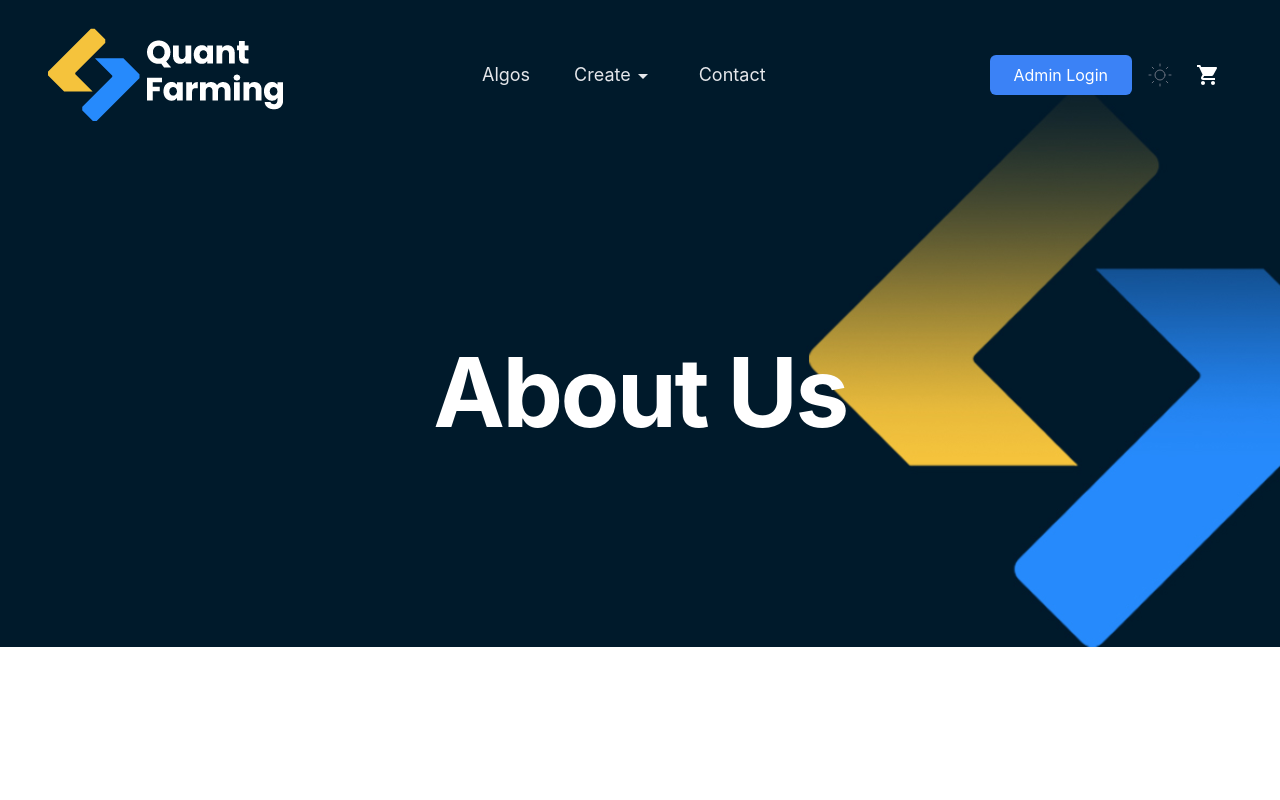
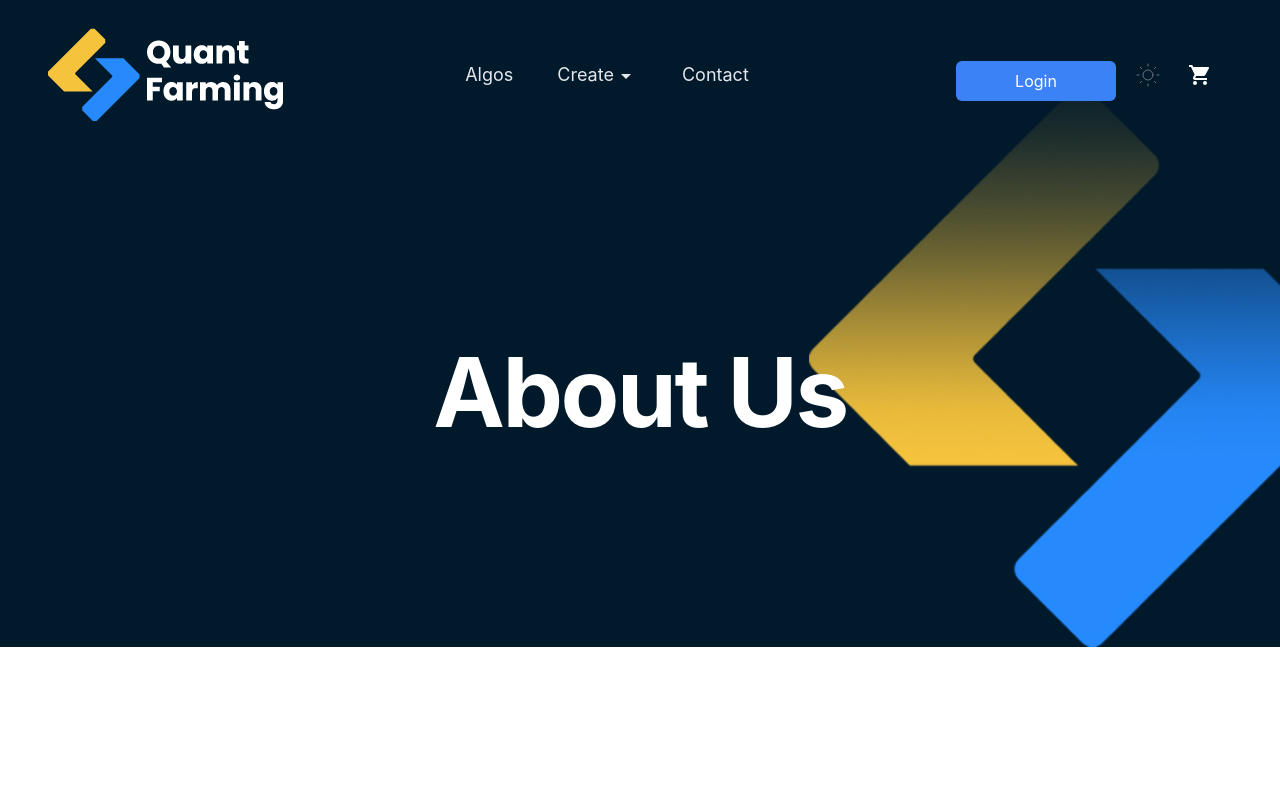
Before and after one commit to FaisalDeveloper113/QIG-LandingPage, a Next.js app in the folder nextly-template-main/: page /aboutUs in a window 1280 px wide. Shown: the top 800 px of the page. Built offline with nearby package versions, Linux system fonts and the light colour scheme.

Commit message:
Updated User and Admin Login

```diff
--- a/nextly-template-main/components/navbar.js
+++ b/nextly-template-main/components/navbar.js
@@ -21,8 +21,8 @@ import 'react-toastify/dist/ReactToastify.css';
 import { toast } from 'react-toastify';
 
 const Navbar = (isAddCartOpen) => {
-  const navigation = [ "Algos", "Create", "Contact"];;//["About Us", "Algos", "Create", "Contact", "Blog"];
-  const Mobnavigation = [ "Algos", "Contact"]; //["About Us", "Algos", "Contact", "Blog"];
+  const navigation = ["Algos", "Create", "Contact"];;//["About Us", "Algos", "Create", "Contact", "Blog"];
+  const Mobnavigation = ["Algos", "Contact"]; //["About Us", "Algos", "Contact", "Blog"];
   const [open, setOpen] = React.useState(false);
 
   const [isModalOpen, setIsModalOpen] = useState(false);
@@ -75,8 +75,6 @@ const Navbar = (isAddCartOpen) => {
     setShowDropdown(false);
 
   };
-
-
 
   return (
     <div className="w-full relative">
@@ -181,24 +179,20 @@ const Navbar = (isAddCartOpen) => {
                       )}
                     </Disclosure>
 
-                   <div className='flex w-full'>
+                    <div className="flex w-full">
                       <Link
-                        href="https://quantfarming-dashboard.vercel.app/login"
-                        className=" p-5 center flex-1 mr-2 w-full mt-3 text-center text-white bg-blue-500 rounded-md lg:ml-5"
+                        href="https://quantfarming-dashboard.vercel.app/login?role=admin"
+                        className="p-5 center flex-1 mr-2 w-full mt-3 text-center text-white bg-blue-500 rounded-md lg:ml-5"
                       >
                         Admin Login
                       </Link>
                       <Link
-                        href=""
-                        className=" flex-1 w-full px-6 pt-4 mt-3 text-center text-white border-white border rounded-md lg:ml-5"
+                        href="https://quantfarming-dashboard.vercel.app/login?role=user"
+                        className="flex-1 w-full px-6 pt-4 mt-3 text-center text-white border-white border rounded-md lg:ml-5"
                       >
-                      <Badge badgeContent={cartItemCount} color="primary">
-                        <IconButton onClick={() => handleAddToCart()} color="inherit">
-                          <ShoppingCartIcon className=' text-white dark:text-white' />
-                        </IconButton>
-                      </Badge>
+                        User Login
                       </Link>
-                      </div>
+                    </div>
 
                   </>
                 </Disclosure.Panel>
@@ -258,13 +252,34 @@ const Navbar = (isAddCartOpen) => {
           </ul>
         </div>
 
-        <div className="hidden mr-3 space-x-4 lg:flex nav__item">
-          <Link
-            href="https://quantfarming-dashboard.vercel.app/login"
-            className="px-6 py-2 text-white bg-blue-500 rounded-md md:ml-5"
-          >
-            Admin Login
-          </Link>
+        <div className="hidden mr-5 space-x-5 lg:flex nav__item">
+          <div className="relative group">
+            <button className="p-2 center flex-1 w-40 mt-3 text-center text-white bg-blue-500 rounded-md lg:ml-5">
+              Login
+            </button>
+            <ul className="absolute hidden top-full left-1/2 transform -translate-x-1/2 mt-1 w-40 text-white rounded-md z-10 group-hover:block">
+              <li>
+                <a
+                  href="https://quantfarming-dashboard.vercel.app/login?role=admin"
+                  className="block p-3 hover:bg-golden text-center"
+                >
+                  Admin Login
+                </a>
+              </li>
+              <li>
+                <a
+                  href="https://quantfarming-dashboard.vercel.app/login?role=user"
+                  className="block p-3 hover-bg-golden text-center"
+                >
+                  User Login
+                </a>
+              </li>
+            </ul>
+          </div>
+
+
+
+
 
           <ThemeChanger />
           <Badge badgeContent={cartItemCount} color="primary">
@@ -277,9 +292,10 @@ const Navbar = (isAddCartOpen) => {
             onClose={handleCloseModal}
             cartItems={cartItems}
             removeFromCart={removeFromCart}
-
           />
         </div>
+
+
 
       </nav>
       <div className="absolute top-0 right-0 inset-0 min-w-full h-full">
```
